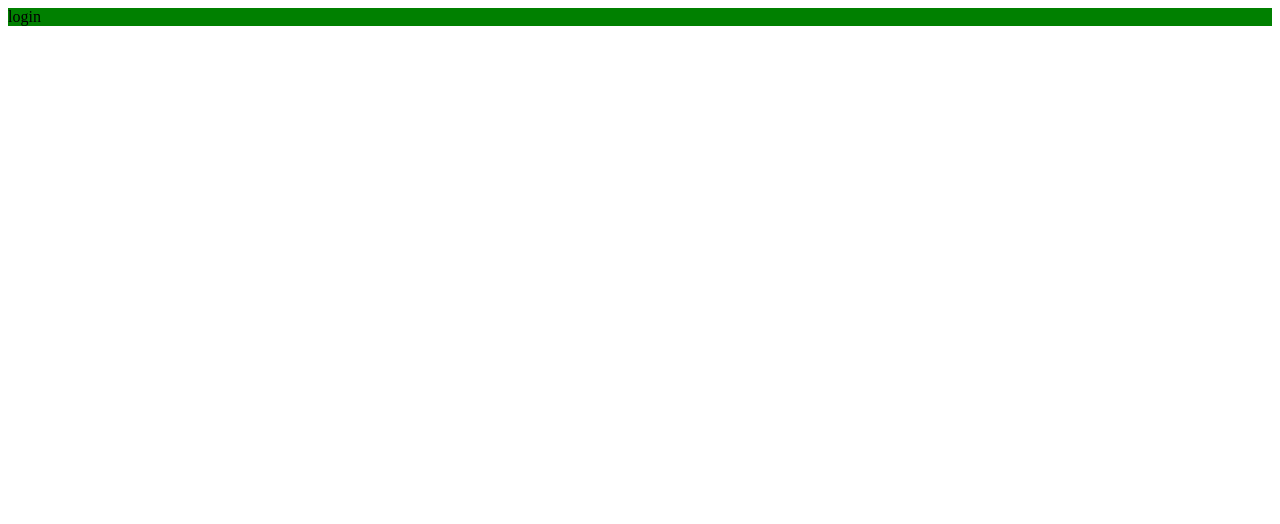
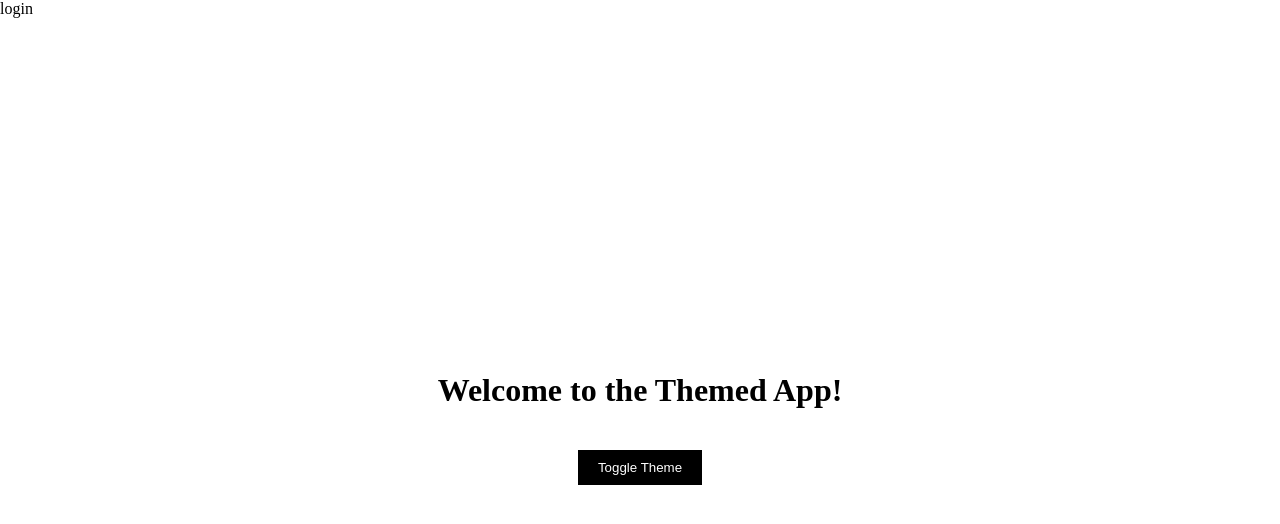
Before and after one commit to DenissonPereira/Heisenberg-DM-Data-Platform, a React (Vite) app in the folder web/: page / in a window 1280 px wide. Shown: the top 524 px of the page. Built offline with nearby package versions, Linux system fonts and the light colour scheme; the HTML template or start-up script is replaced by a standard one.

Commit message:
feat: :sparkles: Add themeContext

```diff
--- a/web/src/App.tsx
+++ b/web/src/App.tsx
@@ -1,23 +1,15 @@
-import { useState } from "react"
-import { ThemeProvider } from "styled-components"
-import { darkTheme, lightTheme } from "./core"
 import { Container } from "./styles"
-import { GlobalStyles } from "./core"
-import { HDMProvider } from "./contexts"
+import { HDMProvider } from "./contexts/HDMContext"
 import { RoutesApp } from "./routes"
+import { ThemeProvider } from "./contexts/themeContext"
+import { GlobalStyle } from "./core"
 
 
 export function App() {
 
-  const [theme, setTheme] = useState("light")
-
-  const themeToggler = () => {
-    theme === "light" ? setTheme("dark") : setTheme("light")
-  }
-
   return (
-    <ThemeProvider theme={theme === "light" ? lightTheme : darkTheme}>
-      <GlobalStyles />
+    <ThemeProvider>
+      <GlobalStyle />
       <Container>
         <HDMProvider>
           <RoutesApp />
--- /dev/null
+++ b/web/src/components/btn/index.tsx
@@ -0,0 +1,32 @@
+import styled from 'styled-components';
+import { useTheme } from '../../contexts/themeContext';
+
+const Container = styled.div`
+  display: flex;
+  flex-direction: column;
+  justify-content: center;
+  align-items: center;
+  height: 100vh;
+`;
+
+const Button = styled.button`
+  margin-top: 20px;
+  padding: 10px 20px;
+  background-color: ${({ theme }) => theme.colors.text};
+  color: ${({ theme }) => theme.colors.bg};
+  border: none;
+  cursor: pointer;
+`;
+
+const HomeBTN = () => {
+  const { toggleTheme } = useTheme();
+
+  return (
+    <Container>
+      <h1>Welcome to the Themed App!</h1>
+      <Button onClick={toggleTheme}>Toggle Theme</Button>
+    </Container>
+  );
+};
+
+export default HomeBTN;
--- /dev/null
+++ b/web/src/contexts/themeContext.tsx
@@ -0,0 +1,36 @@
+import { createContext, useContext, useState, useMemo, ReactNode } from 'react';
+import { ThemeProvider as StyledThemeProvider, DefaultTheme } from 'styled-components';
+import { Dark, Light, ThemeType } from '../core';
+
+interface ThemeContextProps {
+  toggleTheme: () => void;
+}
+
+const ThemeContext = createContext<ThemeContextProps | undefined>(undefined);
+
+export const useTheme = (): ThemeContextProps => {
+  const context = useContext(ThemeContext);
+  if (!context) {
+    throw new Error('useTheme must be used within a ThemeProvider');
+  }
+  return context;
+};
+
+interface ThemeProviderProps {
+  children: ReactNode;
+}
+
+export const ThemeProvider = ({ children }: ThemeProviderProps) => {
+  const [themeScheme, setThemeScheme] = useState<'light' | 'dark'>('light');
+  const theme: ThemeType = useMemo(() => (themeScheme === 'dark' ? Dark : Light), [themeScheme]);
+
+  const toggleTheme = () => {
+    setThemeScheme(prevScheme => (prevScheme === 'dark' ? 'light' : 'dark'));
+  };
+
+  return (
+    <ThemeContext.Provider value={{ toggleTheme }}>
+      <StyledThemeProvider theme={theme as DefaultTheme}>{children}</StyledThemeProvider>
+    </ThemeContext.Provider>
+  );
+};
--- a/web/src/core/themes/globalStyles.ts
+++ b/web/src/core/themes/globalStyles.ts
@@ -1,8 +1,10 @@
 import { createGlobalStyle } from "styled-components";
 
-export const GlobalStyles = createGlobalStyle`
-    body {
-        background-color: ${props => props.theme.body};
-        transition: background-color 0.3s ease;
-    }
+export const GlobalStyle = createGlobalStyle`
+  body {
+    margin: 0;
+    padding: 0;
+    background-color: ${({ theme }) => theme.colors.bg};
+    color: ${({ theme }) => theme.colors.text};
+  }
 `;
--- a/web/src/core/themes/theme.ts
+++ b/web/src/core/themes/theme.ts
@@ -1,11 +1,15 @@
-export const lightTheme = {
-    body: '#fff',
-    FontColor: '#000',
-    div: 'green'
-}
+export const Light = {
+  colors: {
+    bg: "#FFFFFF",
+    text: "#000000",
+  },
+};
 
-export const darkTheme = {
-    body: '#000',
-    fontColor: '#fff',
-    div: 'red'
-}
+export const Dark = {
+  colors: {
+    bg: "#000000",
+    text: "#FFFFFF",
+  },
+};
+
+export type ThemeType = typeof Light;
--- a/web/src/pages/public/login/index.tsx
+++ b/web/src/pages/public/login/index.tsx
@@ -1,6 +1,9 @@
+import HomeBTN from "../../../components/btn"
 
 export const Login = () => {
   return (
-    <div>login</div>
+    <div>login
+        <HomeBTN />
+    </div>
   )
 }
--- a/web/src/routes/index.tsx
+++ b/web/src/routes/index.tsx
@@ -1,4 +1,4 @@
-import { useGlobalHDMContext } from "../contexts"
+import { useGlobalHDMContext } from "../contexts/HDMContext"
 import { BrowserRouter } from 'react-router-dom'
 import { IsUser } from './IsUser'
 import { NotUser } from './NotUser'
```
Also changed, not shown: web/src/contexts/HDMContext.tsx (renamed from web/src/contexts/index.tsx).
